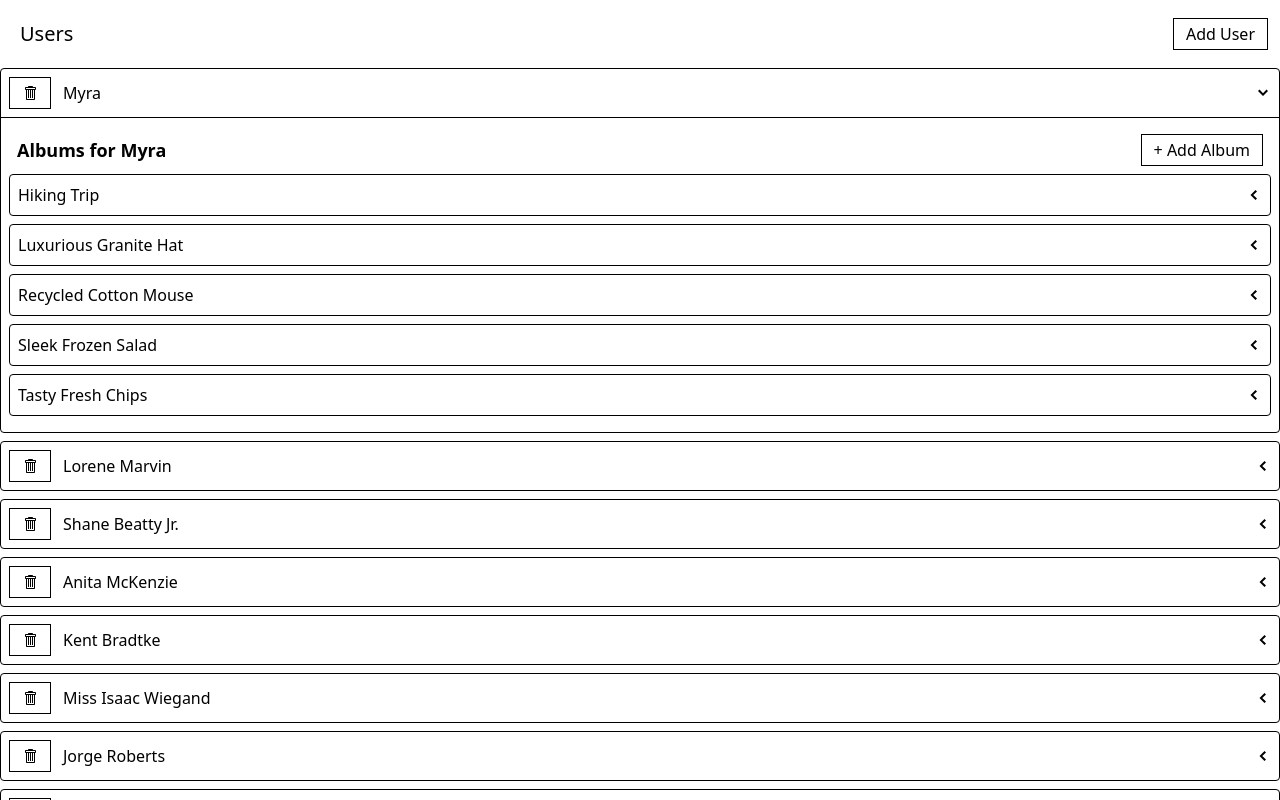
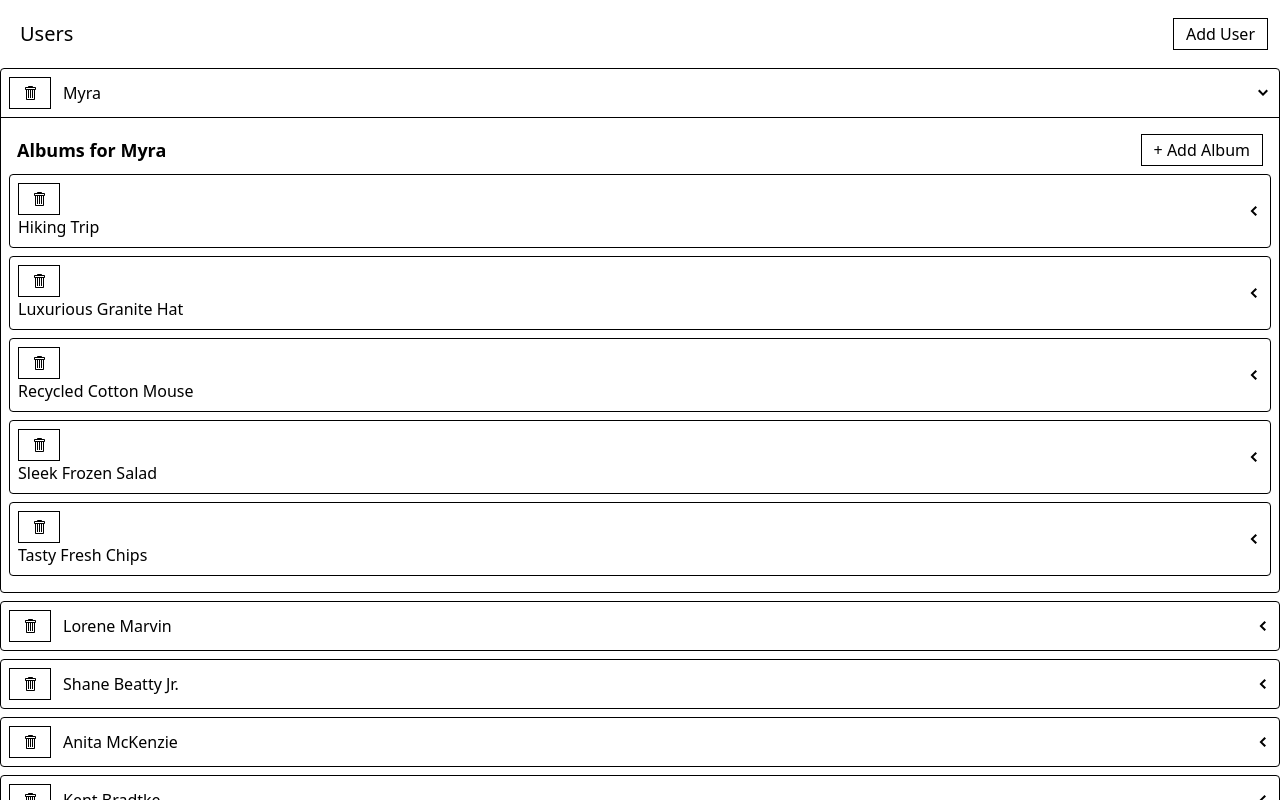
Before and after one commit to numberwang55/media, a React app: page / in a window 1280 px wide. Both pictures are taken after a click on the element 1263 px from the left and 93 px from the top of the page. Shown: the top 800 px of the page. Built offline with nearby package versions, Linux system fonts and the light colour scheme; data requests are answered from the project's data file; the HTML template or start-up script is replaced by a standard one.

Commit message:
refactoring the list

```diff
--- a/src/components/AlbumsList.js
+++ b/src/components/AlbumsList.js
@@ -2,6 +2,7 @@
 import Skeleton from "./Skeleton";
 import ExpandablePanel from "./ExpandablePanel";
 import Button from "./Button";
+import AlbumsListItem from "./AlbumsListItem";
 
 export default function AlbumsList({user}) {
   const {data, error, isLoading} = useFetchAlbumsQuery(user);
@@ -19,8 +20,7 @@
     content = <div>Error loading albums</div>;
   } else {
     content = data.map((album) => {
-      const header = <div>{album.title}</div>
-      return <ExpandablePanel key={album.id} header={header}>List of photos in the album</ExpandablePanel>
+      return <AlbumsListItem key={album.id} album={album} />
     })
   }
 
--- /dev/null
+++ b/src/components/AlbumsListItem.js
@@ -0,0 +1,19 @@
+import Button from './Button';
+import ExpandablePanel from './ExpandablePanel';
+import {GoTrashcan} from "react-icons/go";
+
+export default function AlbumsListItem({album}) {
+  const handleClick = () => {
+    // TODO
+  }
+
+  const header = <div>
+    <Button className="mr-3 cursor-pointer" onClick={handleClick}>
+      <GoTrashcan/>
+    </Button>
+    {album.title}
+  </div>
+  return (
+    <ExpandablePanel key={album.id} header={header}>List of photos in the album</ExpandablePanel>
+  )
+}
```
